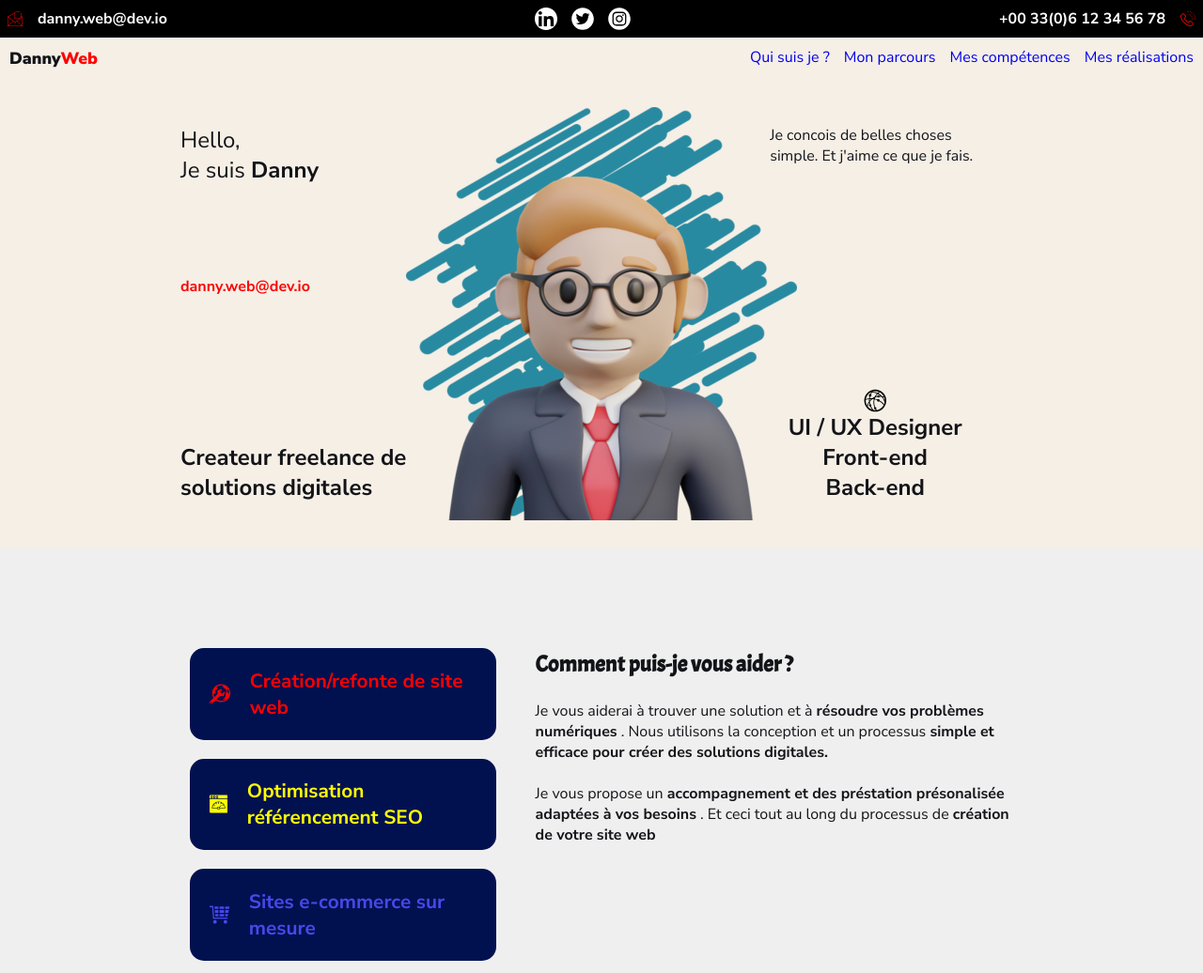
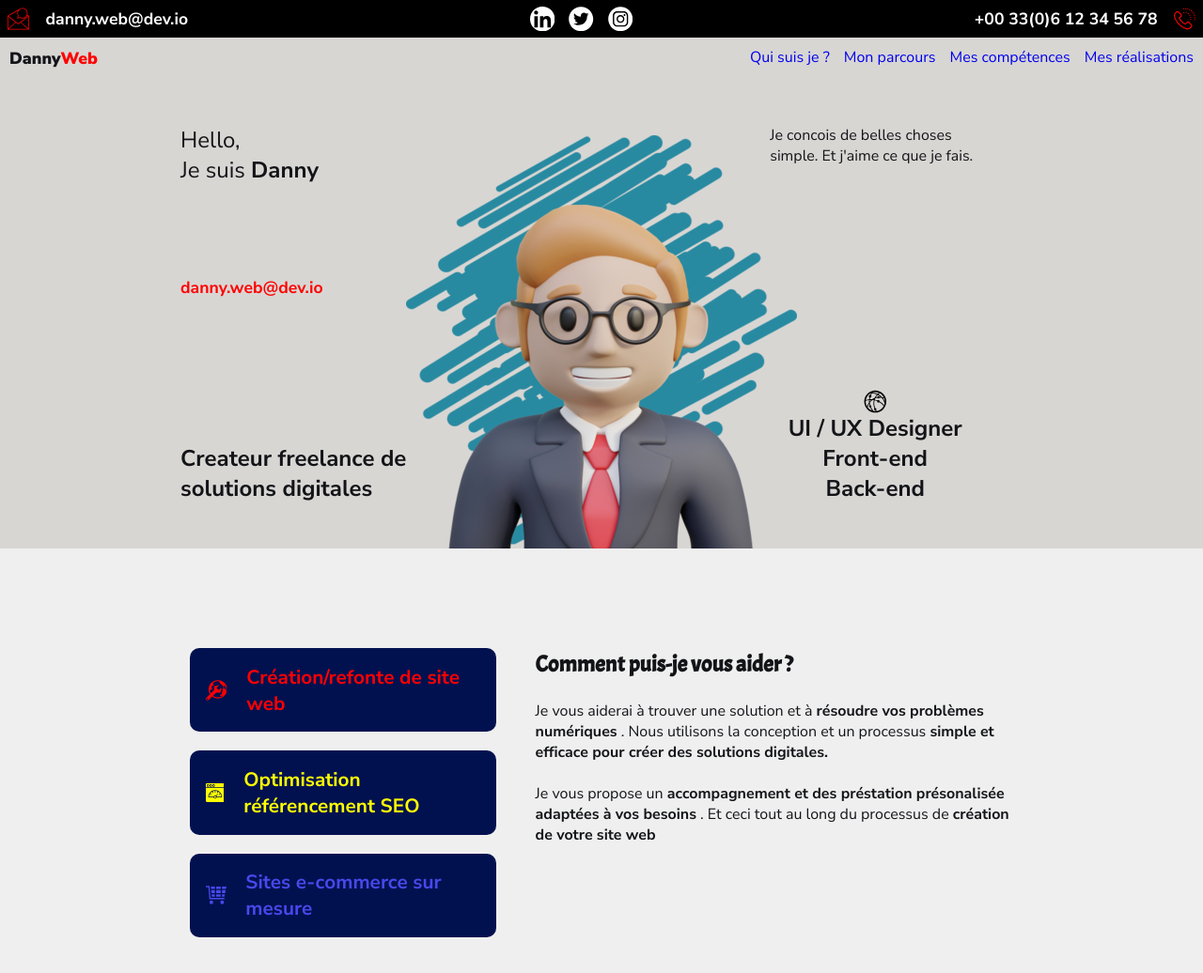
Before and after one commit to pascalloria/believemy-rocket-defi-01-main, a plain HTML site: page index.html in a window 1280 px wide. Shown: the top 1036 px of the page at 94% size. Drawn offline with Linux system fonts and the light colour scheme.

Commit message:
6eme commit

```diff
--- a/defaut.css
+++ b/defaut.css
@@ -76,12 +76,15 @@ h1{
   margin-bottom: 1rem;
   justify-content: center;
   color: #7895B2;
+
 }
 
 h1::before, h1::after {
   content: "";
   flex:0 1 16rem;
   border-bottom: 0.2rem solid #7895B2;
+  margin: 0 0.5em;
+
 }
 
 .sous_h1{
@@ -123,18 +126,20 @@ li {
 
 /* HEADER */
 
-header{
+header {
   background-color: black;
   color: white;
   padding: 0 0.8rem;
   height: 4rem;
   align-items: center;
   font-weight: bold;
+  font-size: 1.1em;
 }
 header svg {
   fill: red;
-  width: 1em;
+  width: 1.3em;
 }
+
 
 header a {
   color: white;
@@ -153,7 +158,7 @@ nav{
   position:sticky;
   top: 0rem;
   padding:1rem;
-  background-color: #F5EFE6;
+  background-color: #d8d6d3;
 }
 nav p {
   font-weight: 900;
@@ -202,15 +207,16 @@ footer{
 /* 1er Block */
 
 #first_block {
-  background-color: #F5EFE6;
   margin-bottom: 9.6rem;
+  background: no-repeat bottom url(assets/images/home-page-header.png);
+  background-color: #d8d6d3;
+  height:50rem;
+
 }
 
 #presentation {
-  background: no-repeat center url(assets/images/home-page-header.png);
-  background-color: #F5EFE6;
+  justify-content: space-around;
   height:50rem;
-  justify-content: space-around;
 }
 
 #presentation p:nth-of-type(1){
@@ -228,6 +234,7 @@ footer{
 #presentation a{
  color: red;
  font-weight: bold;
+ font-size: 1.1em;
 }
 #pres_coin_inf_droite {
   text-align: center;
@@ -256,9 +263,9 @@ footer{
 
 .bouton{
   background-color: #011150;
-  padding: 1em;
+  padding: 0.8em;
   margin: 1rem;
-  border-radius: 1.5rem;
+  border-radius: 1rem;
   font-weight: bold;
   color: white;
   justify-content: flex-start;
@@ -350,7 +357,6 @@ footer{
   color: red;
   margin-bottom: auto;
   margin-top: 0;
-
 }
 
 #mes_competences div:last-child {
@@ -368,14 +374,25 @@ footer{
   margin-bottom: 2em;
 }
 
-#comp_dev li:nth-of-type(7) img,#comp_dev li:nth-of-type(6) img ,#comp_dev li:nth-of-type(13) img{
+#comp_dev li:nth-of-type(7) img {
   width: 7em;
   margin-top: 2rem;
+}
+#comp_dev li:nth-of-type(6) img {
+  width: 8em;
+  margin-top: 2rem
+}
+#comp_dev li:nth-of-type(13) img {
+  width: 11em;
+  margin-top: 2rem
+}
+
+#comp_graph {
+  justify-content: space-around;
 }
 
 #comp_graph img {
   width: 2em;
-  justify-content: space-around;
 }
 
 
```
Also changed, not shown: index.html (+1 -1 lines).
